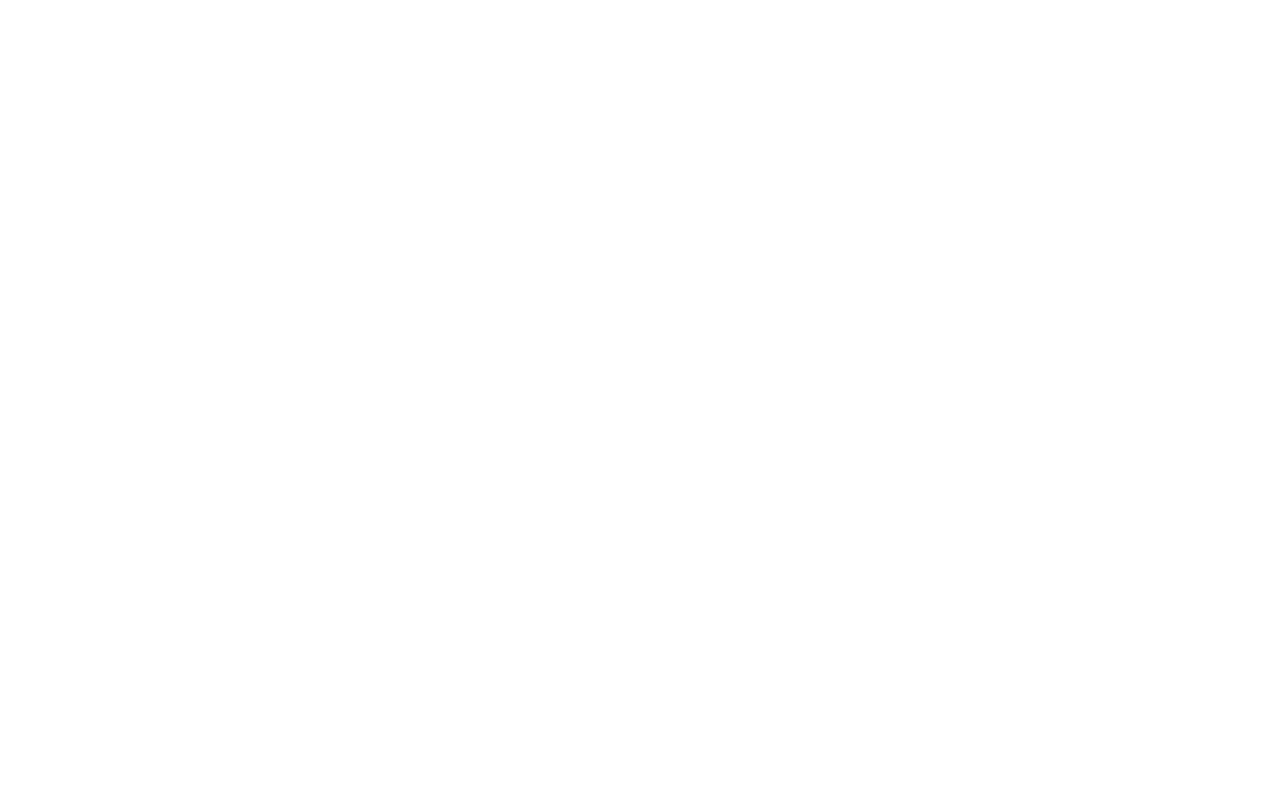
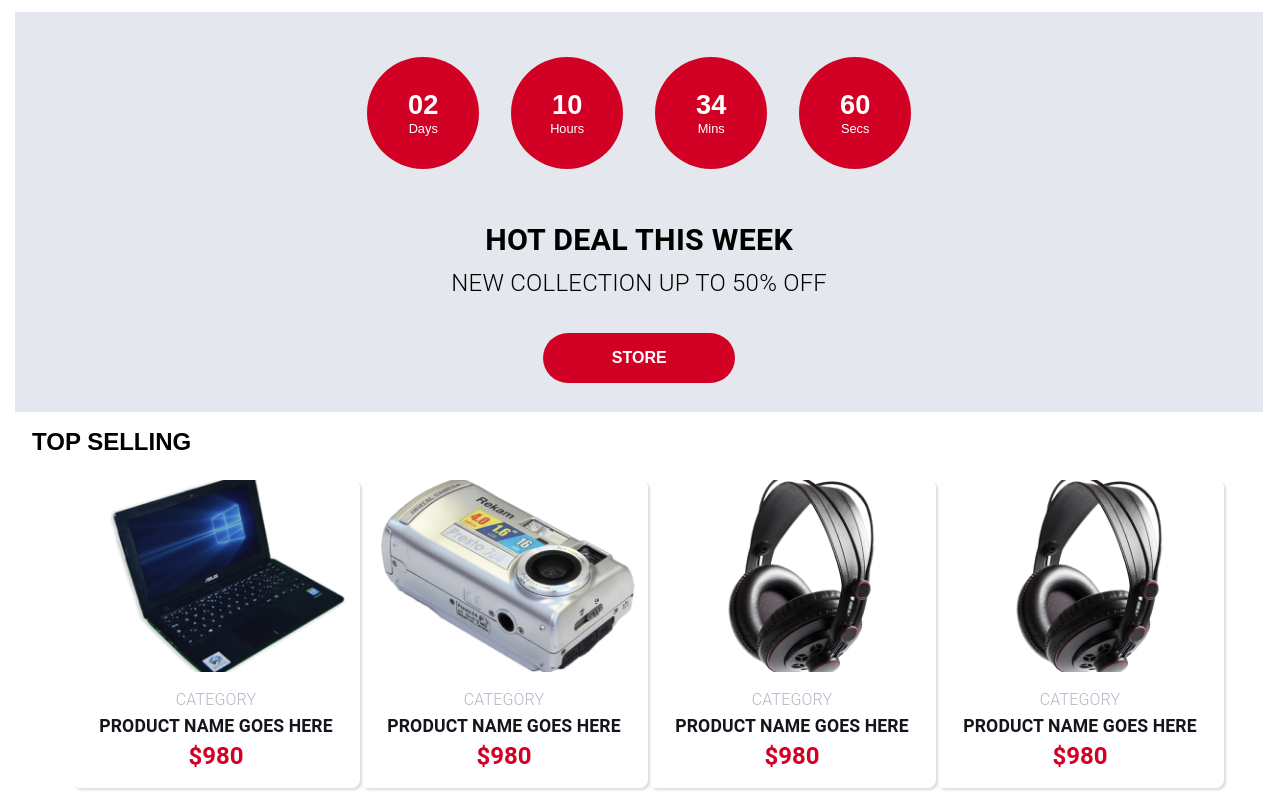
Before and after one commit to felipebaloneker/Electro-Store, a React (Vite) app: page / in a window 1280 px wide. Shown: the part 1040-1840 px from the top of the page. Before the commit the page ends 1068 px from the top, so only its background shows below. Built offline with nearby package versions, Linux system fonts and the light colour scheme.

Commit message:
feat/ created banner and footer

```diff
--- /dev/null
+++ b/src/components/Banner/index.tsx
@@ -0,0 +1,63 @@
+import { Circle, ForkRightSharp } from '@mui/icons-material';
+import { Box, Container, Typography } from '@mui/material';
+import { StyledButton, StyledCircle } from './styles';
+
+function Banner() {
+  return (
+    <Box
+      sx={{
+        width: '100%',
+        height: '25rem',
+        display: 'flex',
+        flexDirection: 'colunm',
+        justifyContent: 'center',
+        alignItems: 'center',
+        textAlign: 'center',
+        left: '0',
+        maxWidth: '1280px',
+        backgroundColor: 'var(--card-background)',
+        marginLeft: '-0.05rem'
+      }}
+    >
+      <Container>
+        <Container sx={{ display: 'flex', justifyContent: 'center' }}>
+          <StyledCircle>
+            02 <span>Days</span>
+          </StyledCircle>
+          <StyledCircle>
+            10 <span>Hours</span>
+          </StyledCircle>
+          <StyledCircle>
+            34 <span>Mins</span>
+          </StyledCircle>
+          <StyledCircle>
+            60 <span>Secs</span>
+          </StyledCircle>
+        </Container>
+        <Container sx={{ margin: '2rem 0 2rem 0' }}>
+          <Typography
+            sx={{
+              fontSize: '1.9rem',
+              fontWeight: 700,
+              textTransform: 'uppercase',
+              margin: '0.2rem'
+            }}
+          >
+            Hot Deal This Week
+          </Typography>
+          <Typography
+            sx={{
+              fontSize: '1.5rem',
+              fontWeight: 300,
+              textTransform: 'uppercase'
+            }}
+          >
+            New Collection Up to 50% OFF
+          </Typography>
+        </Container>
+        <StyledButton>STORE</StyledButton>
+      </Container>
+    </Box>
+  );
+}
+export default Banner;
--- /dev/null
+++ b/src/components/Banner/styles.ts
@@ -0,0 +1,34 @@
+import styled from 'styled-components';
+
+export const StyledCircle = styled.div`
+  display: flex;
+  width: 7rem;
+  height: 7rem;
+  flex-direction: column;
+  justify-content: center;
+  align-items: center;
+  background-color: var(--highlight-color);
+  color: var(--text-color-light);
+  font-size: 1.7rem;
+  border-radius: 100%;
+  margin: 1rem;
+  font-weight: 700;
+  span {
+    font-size: 0.8rem;
+    font-weight: 300;
+  }
+`;
+
+export const StyledButton = styled.button`
+  all: unset;
+  width: 10rem;
+  padding: 1rem;
+  border-radius: 2rem;
+  transition: 0.2s ease;
+  background-color: var(--highlight-color);
+  color: var(--text-color-light);
+  font-weight: 700;
+  font-size: 1rem;
+  transition: 0.5s ease;
+  cursor: pointer;
+`;
--- a/src/components/CardProduct/styles.ts
+++ b/src/components/CardProduct/styles.ts
@@ -14,6 +14,7 @@
   text-align: center;
   transition: 0.2s ease;
   border-radius: 0.5rem;
+  overflow: hidden;
   box-shadow: rgba(0, 0, 0, 0.15) 1.95px 1.95px 2.6px;
   &:hover {
     border: 0.15rem solid var(--highlight-color);
--- /dev/null
+++ b/src/components/Footer/index.tsx
@@ -0,0 +1,23 @@
+import { Box, Container, Grid, Typography } from '@mui/material';
+
+function Footer() {
+  return (
+    <Box
+      sx={{
+        flexGrow: 1,
+        padding: '1rem',
+        backgroundColor: 'var(--background-color)',
+        color: 'var(--text-color-light)'
+      }}
+    >
+      <Grid container spacing={2}>
+        <Grid item>
+          <Box>
+            <Typography>ABOUT US</Typography>
+          </Box>
+        </Grid>
+      </Grid>
+    </Box>
+  );
+}
+export default Footer;
--- a/src/pages/Home/index.tsx
+++ b/src/pages/Home/index.tsx
@@ -7,6 +7,8 @@
 import shop03 from '../../assets/images/shop03.png';
 import { SectionTitle } from './styles';
 import CardProduct from '../../components/CardProduct';
+import Banner from '../../components/Banner';
+import Footer from '../../components/Footer';
 
 function Home() {
   return (
@@ -38,6 +40,7 @@
           </Grid>
         </Grid>
       </Box>
+
       <Box
         sx={{
           flexGrow: 1,
@@ -76,7 +79,41 @@
             price={980}
           />
         </Container>
+        <Banner />
+        {/* New Products  Section */}
+        <SectionTitle>TOP SELLING</SectionTitle>
+        <Container
+          sx={{
+            display: 'flex'
+          }}
+        >
+          <CardProduct
+            category="category"
+            name="product name goes here"
+            image={shop01}
+            price={980}
+          />
+          <CardProduct
+            category="category"
+            name="product name goes here"
+            image={shop02}
+            price={980}
+          />
+          <CardProduct
+            category="category"
+            name="product name goes here"
+            image={shop03}
+            price={980}
+          />
+          <CardProduct
+            category="category"
+            name="product name goes here"
+            image={shop03}
+            price={980}
+          />
+        </Container>
       </Box>
+      <Footer />
     </>
   );
 }
```
